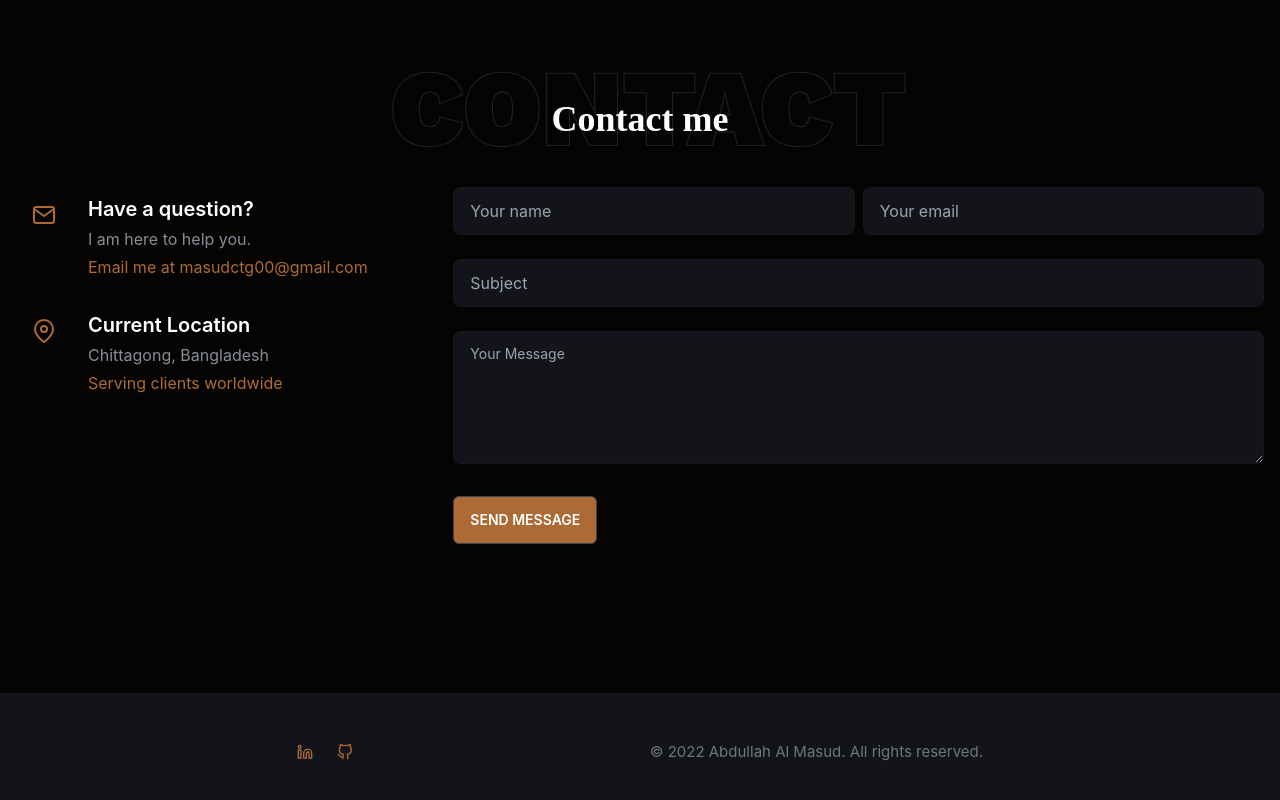
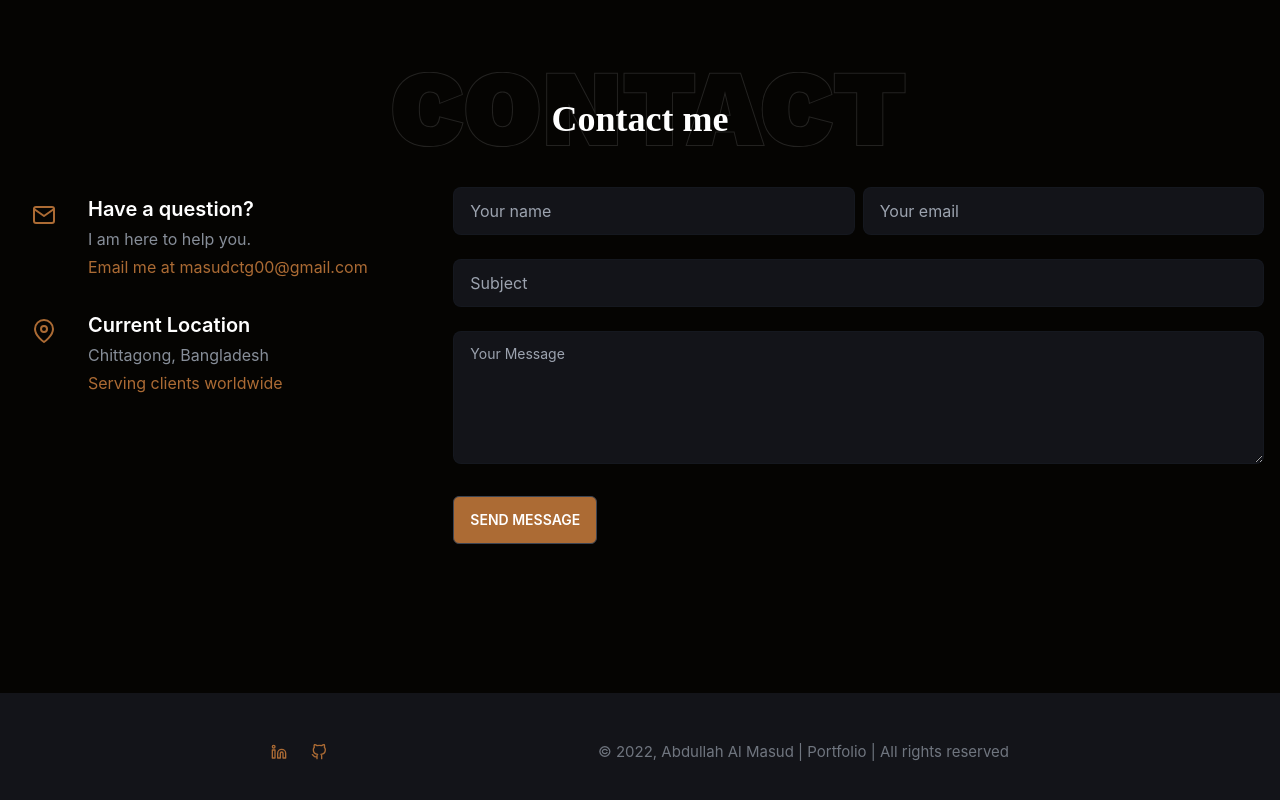
Before and after one commit to abdullah-masud/My-Portfolio, a React (Create React App) app: page / in a window 1280 px wide. Shown: the part 3127-3927 px from the top of the page. Built offline with nearby package versions, Linux system fonts and the light colour scheme.

Commit message:
footer year changed

```diff
--- a/src/Pages/Shared/Footer.js
+++ b/src/Pages/Shared/Footer.js
@@ -5,6 +5,8 @@ import {
 } from 'react-icons/fi';
 
 const Footer = () => {
+    const year = new Date().getFullYear()
+
     return (
         <footer className='bg-tertiary py-12'>
             <div className='container mx-auto'>
@@ -20,7 +22,8 @@ const Footer = () => {
 
                     </div>
                     <p className='text-paragraph opacity-80 text-[15px]'>
-                        &copy; 2022 Abdullah Al Masud. All rights reserved.
+                        &copy; {year}, Abdullah Al Masud | Portfolio | All rights reserved
+
                     </p>
                 </div>
             </div>
```
